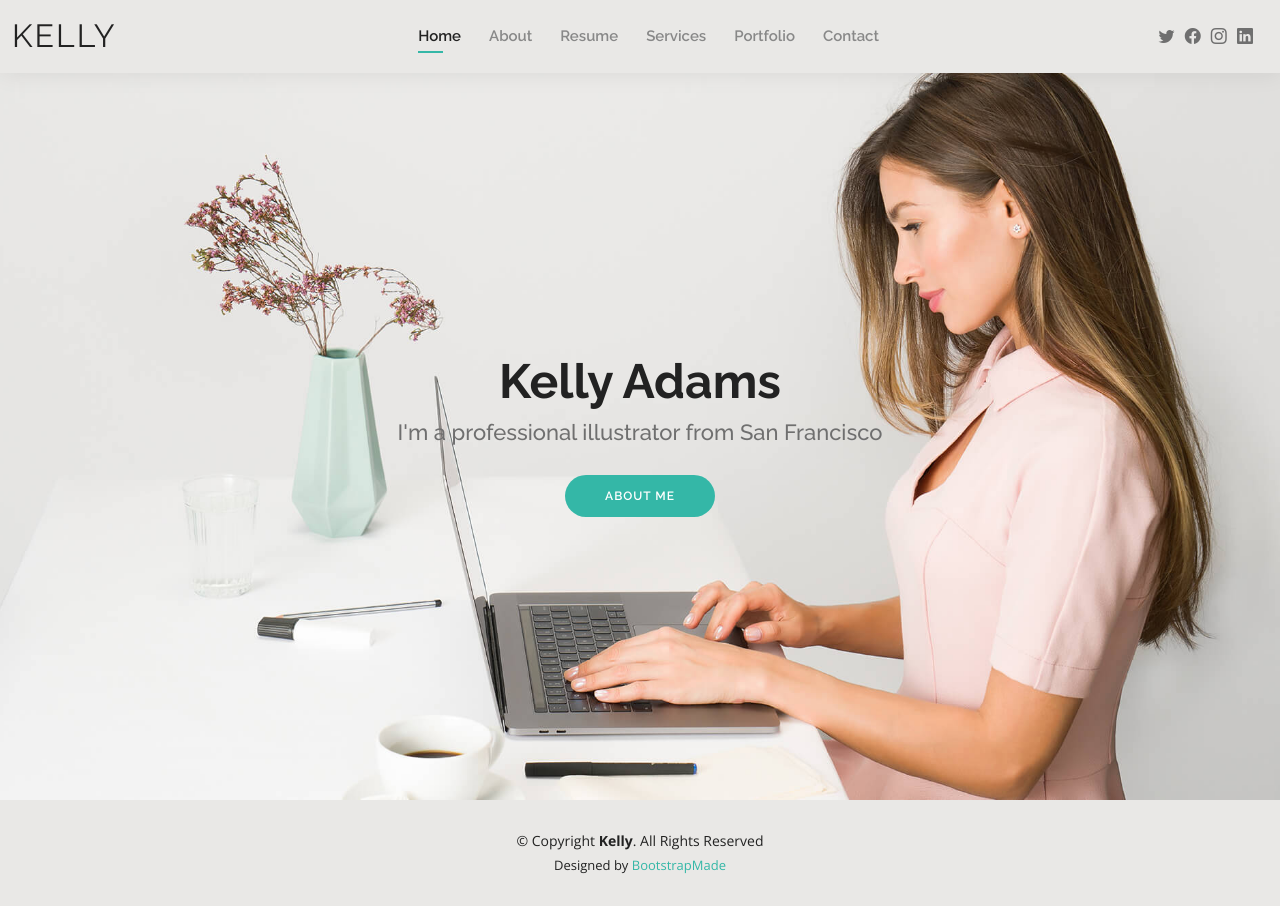
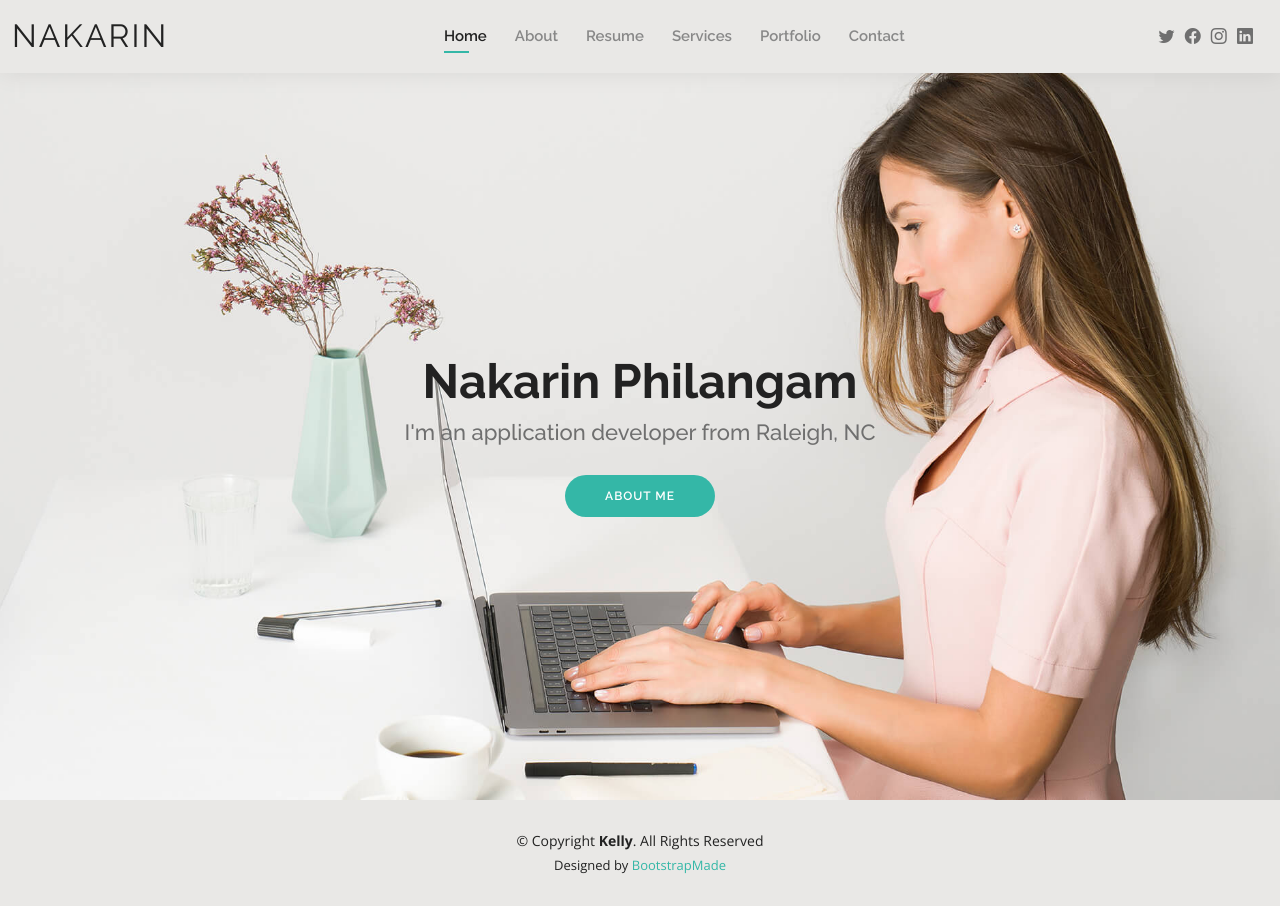
Before and after one commit to NakarinPH/nakarin-portfolio, a plain HTML site: page index.html in a window 1280 px wide. Drawn offline with nearby package versions, Linux system fonts and the light colour scheme.

Commit message:
name and pics fix

```diff
--- a/index.html
+++ b/index.html
@@ -42,7 +42,7 @@
   <header id="header" class="fixed-top">
     <div class="container-fluid d-flex justify-content-between align-items-center">
 
-      <h1 class="logo me-auto me-lg-0"><a href="index.html">Kelly</a></h1>
+      <h1 class="logo me-auto me-lg-0"><a href="index.html">Nakarin</a></h1>
       <!-- Uncomment below if you prefer to use an image logo -->
       <!-- <a href="index.html" class="logo"><img src="assets/img/logo.png" alt="" class="img-fluid"></a>-->
 
@@ -72,8 +72,8 @@
   <!-- ======= Hero Section ======= -->
   <section id="hero" class="d-flex align-items-center">
     <div class="container d-flex flex-column align-items-center" data-aos="zoom-in" data-aos-delay="100">
-      <h1>Kelly Adams</h1>
-      <h2>I'm a professional illustrator from San Francisco</h2>
+      <h1>Nakarin Philangam</h1>
+      <h2>I'm an application developer from Raleigh, NC</h2>
       <a href="about.html" class="btn-about">About Me</a>
     </div>
   </section><!-- End Hero -->
```
Also changed, not shown: about.html (+3 -3 lines), portfolio-details.html (+1 -1 lines), portfolio.html (+2 -2 lines), resume.html (+1 -1 lines), services.html (+2 -2 lines), assets/img/Nakarin01.jpeg (added).
